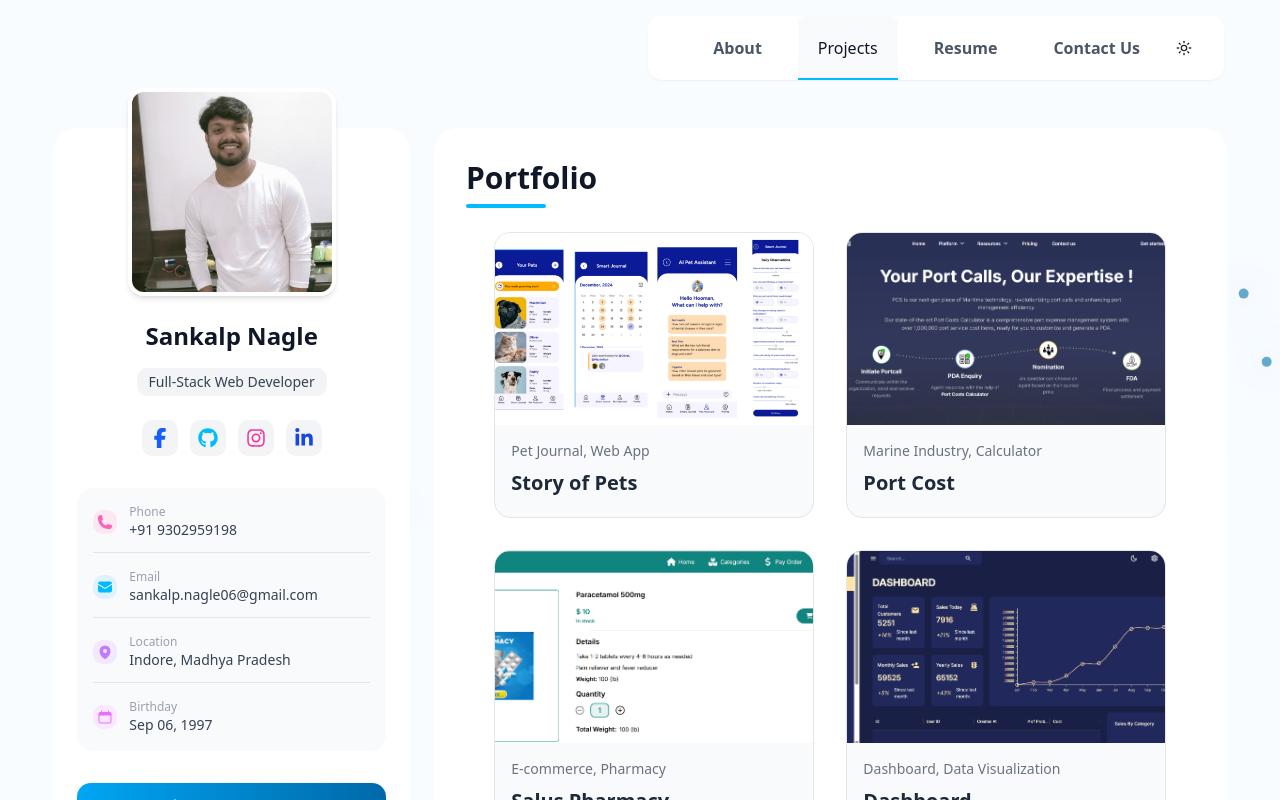
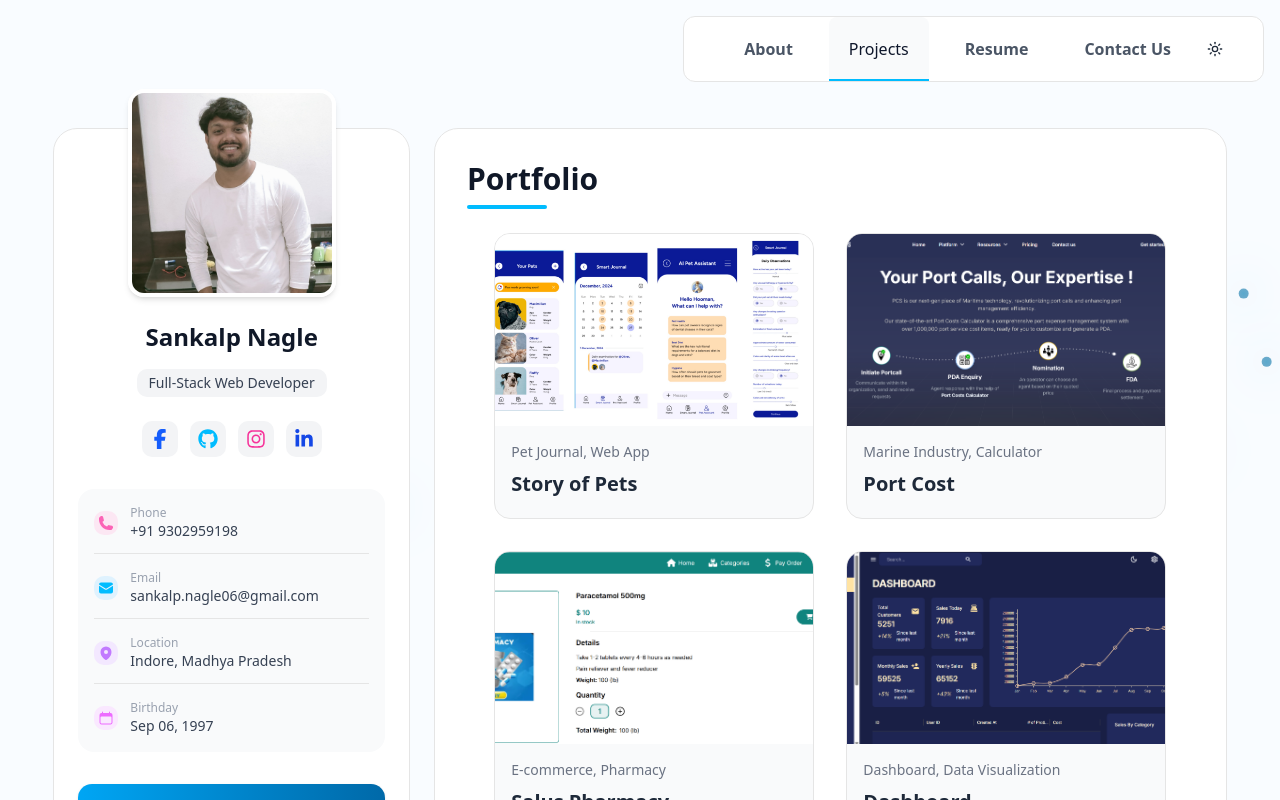
Before and after one commit to sankalpnagle/portfolio, a Next.js app: page /projects in a window 1280 px wide. Shown: the top 800 px of the page. Built offline with nearby package versions, Linux system fonts and the light colour scheme.

Commit message:
design fix

```diff
--- a/src/app/contact/page.tsx
+++ b/src/app/contact/page.tsx
@@ -49,7 +49,7 @@ export default function Contact() {
     "border-0 border-b border-gray-300 dark:border-gray-700 rounded-none bg-transparent focus-visible:ring-0 focus:border-sky-400 focus-visible:border-sky-400 outline-none shadow-none text-gray-900 dark:text-gray-100 placeholder:text-gray-500 dark:placeholder:text-gray-400";
 
   return (
-    <div className="w-full mx-auto bg-white dark:bg-gray-900/90 rounded-3xl dark:shadow p-8 transition-colors duration-200">
+    <div className="w-full mx-auto bg-white border dark:bg-gray-900/90 rounded-3xl dark:shadow p-8 transition-colors duration-200">
       <h2 className="text-3xl font-bold mb-2 text-gray-900 dark:text-gray-100">
         Contact
       </h2>
--- a/src/app/page.tsx
+++ b/src/app/page.tsx
@@ -37,7 +37,7 @@ const aboutCards = [
 
 export default function Home() {
   return (
-    <div className="mx-auto bg-white dark:bg-gray-900/90 rounded-3xl dark:shadow p-8 transition-colors duration-200">
+    <div className="mx-auto bg-white dark:bg-gray-900/90 rounded-3xl border dark:shadow p-8 transition-colors duration-200">
       {/* About Section */}
       <h2 className="text-3xl font-bold mb-2 text-gray-900 dark:text-gray-100">
         About
--- a/src/app/projects/page.tsx
+++ b/src/app/projects/page.tsx
@@ -59,7 +59,7 @@ export default function Projects() {
   const [selected, setSelected] = useState<(typeof projects)[0] | null>(null);
 
   return (
-    <div className="w-full mx-auto bg-white dark:bg-gray-900/90 rounded-3xl dark:shadow p-8 min-h-screen transition-colors duration-200">
+    <div className="w-full mx-auto bg-white border dark:bg-gray-900/90 rounded-3xl dark:shadow p-8 min-h-screen transition-colors duration-200">
       <h2 className="text-3xl font-bold mb-2 text-gray-900 dark:text-gray-100">
         Portfolio
       </h2>
--- a/src/app/resume/page.tsx
+++ b/src/app/resume/page.tsx
@@ -66,7 +66,7 @@ const certificates = [
 
 const Resume = () => {
   return (
-    <div className="mx-auto bg-white dark:bg-gray-900/90 rounded-3xl dark:shadow p-8 min-h-screen transition-colors duration-200">
+    <div className="mx-auto bg-white border dark:bg-gray-900/90 rounded-3xl dark:shadow p-8 min-h-screen transition-colors duration-200">
       <h2 className="text-3xl font-bold mb-2 text-gray-900 dark:text-gray-100">
         Resume
       </h2>
--- a/src/components/Header.tsx
+++ b/src/components/Header.tsx
@@ -3,16 +3,16 @@
 import { useEffect, useRef, useState } from "react";
 import Link from "next/link";
 import { usePathname } from "next/navigation";
-import { motion } from "framer-motion";
+import { motion, useAnimation } from "framer-motion";
+import { Menu, X } from "lucide-react"; // optional: or use any icon library
 import ThemeToggle from "./ThemeToggle";
 
 const Header = () => {
   const pathname = usePathname();
   const navRefs = useRef<{ [key: string]: HTMLDivElement | null }>({});
-  const [indicatorStyle, setIndicatorStyle] = useState({
-    left: 0,
-    width: 0,
-  });
+  const [indicatorStyle, setIndicatorStyle] = useState({ left: 0, width: 0 });
+  const controls = useAnimation();
+  const [isMobileMenuOpen, setMobileMenuOpen] = useState(false);
 
   const navItems = [
     { path: "/", label: "About" },
@@ -21,14 +21,13 @@ const Header = () => {
     { path: "/contact", label: "Contact Us" },
   ];
 
+  // Animate nav indicator
   useEffect(() => {
     const activeRef = navRefs.current[pathname];
     if (activeRef) {
       const rect = activeRef.getBoundingClientRect();
       const containerRect = activeRef.parentElement!.getBoundingClientRect();
-
-      // Smaller width (e.g., 60% of actual width)
-      const desiredWidth = rect.width * 1;
+      const desiredWidth = rect.width;
       const offsetLeft =
         rect.left - containerRect.left + (rect.width - desiredWidth) / 2;
 
@@ -39,18 +38,49 @@ const Header = () => {
     }
   }, [pathname]);
 
+  // Animate header on scroll
+  useEffect(() => {
+    const handleScroll = () => {
+      if (window.scrollY > 20) {
+        controls.start({
+          top: 0,
+          right: 0,
+
+          borderRadius: "0rem",
+        });
+      } else {
+        controls.start({
+          top: "1rem",
+          right: "1rem",
+
+          borderRadius: "0.75rem",
+        });
+      }
+    };
+
+    window.addEventListener("scroll", handleScroll);
+    return () => window.removeEventListener("scroll", handleScroll);
+  }, [controls]);
+
   return (
-    <header className="bg-white dark:bg-gray-900 sm:right-14 right-0 rounded-xl sm:top-4 top-0 shadow-xs fixed sm:w-[45%] w-full  z-50 transition-colors duration-200">
-      <div className="max-w-7xl mx-auto px-4 sm:px-6 lg:px-8">
+    <motion.header
+      animate={controls}
+      initial={{
+        top: "1rem",
+        borderRadius: "0.75rem",
+      }}
+      className="bg-white w-full sm:w-fit sm:right-12 mx-auto right-0 dark:bg-gray-900 border fixed z-50 px-4 sm:px-6 md:px-10"
+      style={{ position: "fixed" }}
+    >
+      <div className="max-w-7xl mx-auto">
         <div className="flex justify-between items-center h-16">
           {/* Logo */}
           <Link href="/" className="text-2xl font-bold text-[#0892e2]"></Link>
 
           {/* Desktop Nav */}
           <div className="relative hidden md:flex items-center space-x-4">
-            {/* Animated background indicator */}
             <motion.div
-              className="absolute border-b-[2.5px] -top-3 rounded-t-md bg-gray-50 dark:bg-transparent border-b-sky-400 h-[4rem] text-slate-900 dark:text-slate-100"
+              className="absolute border-b-[2.5px] -top-3 rounded-t-md bg-gray-50 dark:bg-transparent border-b-sky-400 h-[4rem]"
               animate={{
                 left: indicatorStyle.left,
                 width: indicatorStyle.width,
@@ -88,13 +118,44 @@ const Header = () => {
             <ThemeToggle />
           </div>
 
-          {/* Mobile Menu Toggle (no changes here) */}
-          <div className="md:hidden  flex items-center">
+          {/* Mobile Nav Toggle */}
+          <div className="md:hidden flex items-center gap-4">
             <ThemeToggle />
+            <button
+              onClick={() => setMobileMenuOpen(!isMobileMenuOpen)}
+              className="text-gray-800 dark:text-white"
+            >
+              {isMobileMenuOpen ? <X size={24} /> : <Menu size={24} />}
+            </button>
           </div>
         </div>
+
+        {/* Mobile Menu Dropdown */}
+        {isMobileMenuOpen && (
+          <motion.div
+            initial={{ opacity: 0, y: -10 }}
+            animate={{ opacity: 1, y: 0 }}
+            transition={{ type: "spring", stiffness: 300, damping: 20 }}
+            className="md:hidden flex flex-col gap-3 pb-4 pt-2"
+          >
+            {navItems.map((item) => (
+              <Link
+                key={item.path}
+                href={item.path}
+                onClick={() => setMobileMenuOpen(false)}
+                className={`block px-2 py-2 rounded-md text-sm font-medium ${
+                  pathname === item.path
+                    ? "text-sky-600 dark:text-sky-300"
+                    : "text-gray-700 dark:text-gray-200"
+                }`}
+              >
+                {item.label}
+              </Link>
+            ))}
+          </motion.div>
+        )}
       </div>
-    </header>
+    </motion.header>
   );
 };
 
--- a/src/components/SideCard.tsx
+++ b/src/components/SideCard.tsx
@@ -18,7 +18,7 @@ import Image from "next/image";
 
 const SideCard = () => {
   return (
-    <div className="w-full mx-auto bg-white dark:bg-gray-900/90 rounded-3xl dark:shadow-lg p-6 flex flex-col items-center gap-4 transition-colors duration-200">
+    <div className="w-full mx-auto bg-white border dark:bg-gray-900/90 rounded-3xl dark:shadow-lg p-6 flex flex-col items-center gap-4 transition-colors duration-200">
       {/* Profile Image */}
       <Image
         src={img1}
```
